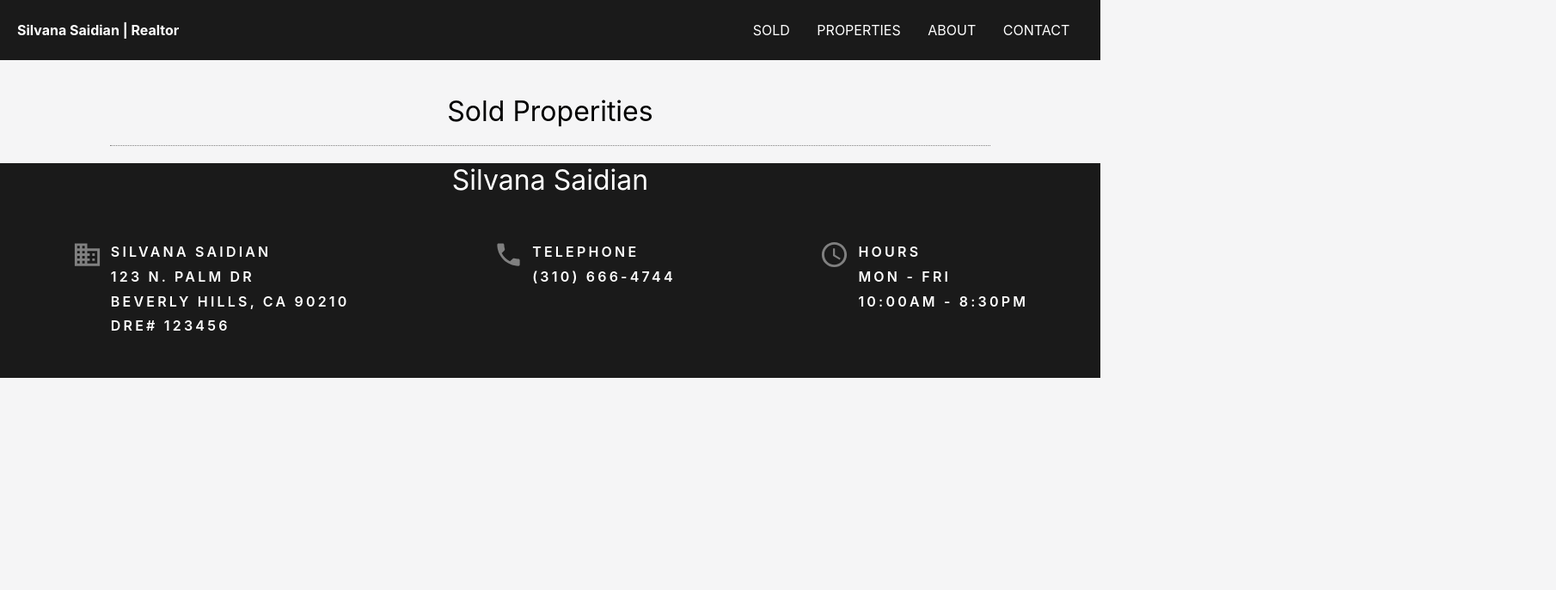
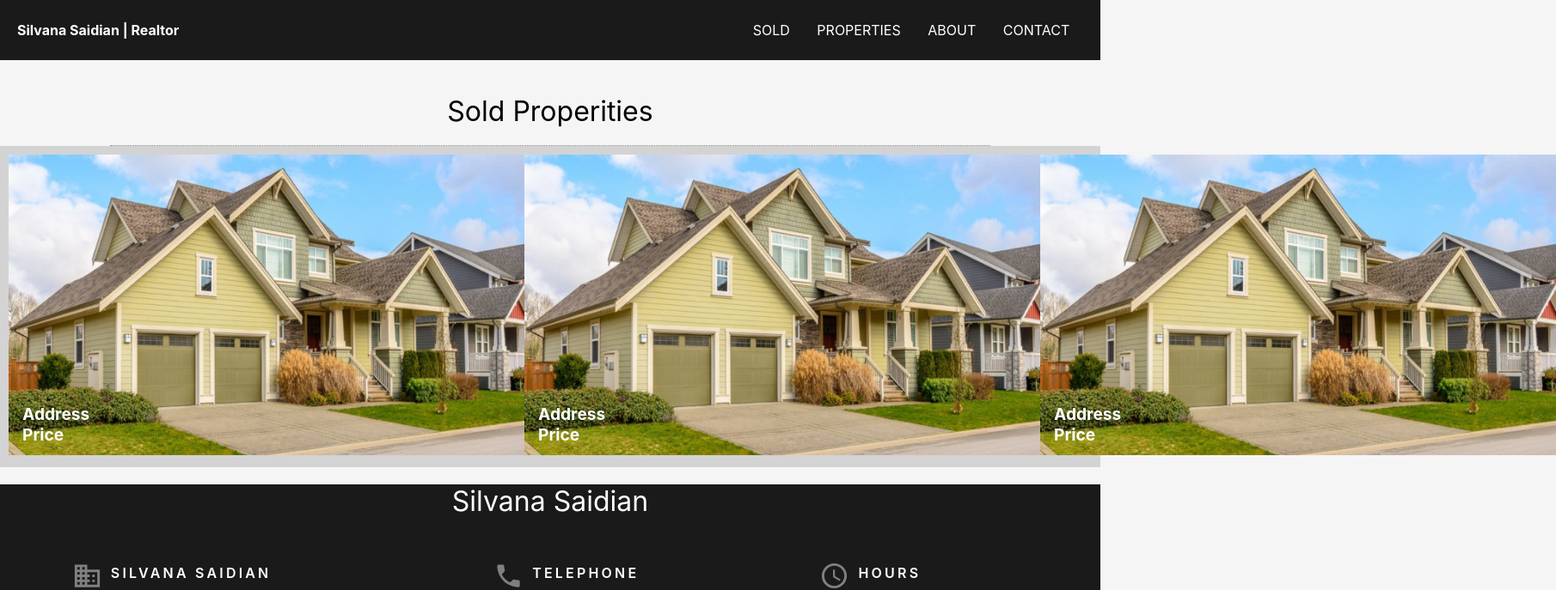
Before and after one commit to rissandimo/silvana-setareh-real-estate, a React (Create React App) app: page /properties in a window 1280 px wide. Shown: the top 687 px of the page at 86% size, 1810 px wide, since content can reach past the window. Built offline with nearby package versions, Linux system fonts and the light colour scheme.

Commit message:
Added property images with address and price

```diff
--- a/src/components/header/Header.js
+++ b/src/components/header/Header.js
@@ -6,9 +6,11 @@ import { Link } from 'react-router-dom';
 const Header = () => {
     return (
         <div className="header">
+            <Link to='/'>
             <div className="header__logo">
                 <h4>Silvana Saidian | Realtor</h4>
             </div>
+            </Link>
             <div className="header__links">
                 <Link to='/sold'>SOLD</Link>
                 <Link to='/properties'>PROPERTIES</Link>
--- a/src/components/properties/Properties.css
+++ b/src/components/properties/Properties.css
@@ -6,3 +6,30 @@
     padding-bottom: 20px;
     text-align: center;
 }
+
+.property{
+    position: relative;
+}
+
+.properties > .properties__group{
+    background-color: lightgray;
+    display: flex;
+    justify-content: space-around;
+    padding: 10px;
+}
+
+.property > .property__details{
+    color: white;
+    display: flex;
+    flex-direction: column;
+    font-size: 1.2rem;
+    font-weight: bold;
+    position: absolute;
+    bottom: 1rem;
+    left: 1rem;
+}
+
+.property > img{
+    height: 350px;
+    width: 600px;
+}
--- a/src/components/properties/Properties.js
+++ b/src/components/properties/Properties.js
@@ -1,9 +1,42 @@
 import React from 'react';
 import './Properties.css';
+
+import houseImage from '../../assets/houses/house-1.jpg';
+import houseImage2 from '../../assets/houses/house-2.jpg';
+import houseImage3 from '../../assets/houses/house-3.jpg';
 
 const Properties = () => (
     <div className="properties">
         <h1>Sold Properities</h1>
+
+        <div className="properties__group">
+
+            <div className="property">
+                <img src={houseImage} className="property__image"/>
+                <div className="property__details">
+                    <span>Address</span>
+                    <span>Price</span>
+                </div>
+            </div>
+            <div className="property">
+                <img src={houseImage} className="property__image"/>
+                <div className="property__details">
+                    <span>Address</span>
+                    <span>Price</span>
+                </div>
+            </div>
+            <div className="property">
+                <img src={houseImage} className="property__image"/>
+                <div className="property__details">
+                    <span>Address</span>
+                    <span>Price</span>
+                </div>
+            </div>
+
+
+        </div>
+
+
     </div>
 )
 
```
